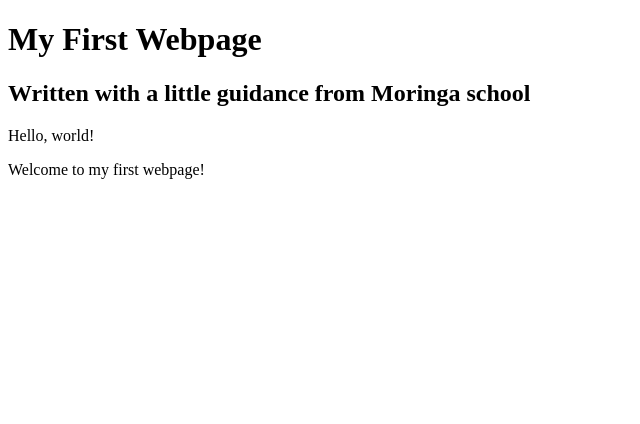
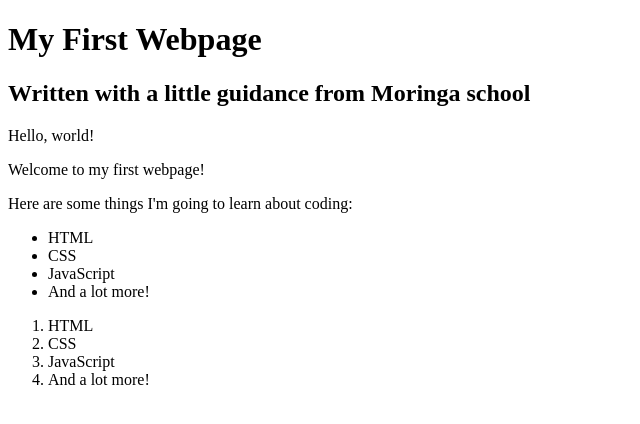
Before and after one commit to maina606/my-first-webpage, a plain HTML site: page my-first-webpage.html in a window 1280 px wide. Shown: the whole page, without its empty margins (0-640 px from the left). Drawn offline with Linux system fonts and the light colour scheme.

Commit message:
add list elements

```diff
--- a/my-first-webpage.html
+++ b/my-first-webpage.html
@@ -6,7 +6,23 @@
   <body>
     <h1>My First Webpage</h1>
     <h2>Written with a little guidance from Moringa school</h2>
+
     <p>Hello, world!</p>
     <p>Welcome to my first webpage!</p>
+
+    <p>Here are some things I'm going to learn about coding:</p>
+    <ul>
+      <li>HTML</li>
+      <li>CSS</li>
+      <li>JavaScript</li>
+      <li>And a lot more!</li>
+    </ul>
+
+    <ol>
+      <li>HTML</li>
+      <li>CSS</li>
+      <li>JavaScript</li>
+      <li>And a lot more!</li>
+    </ol>
   </body>
 </html>
```
